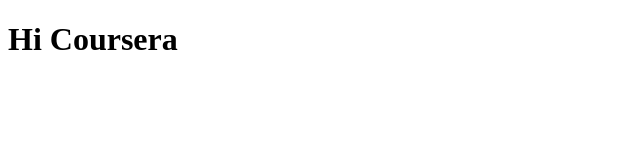
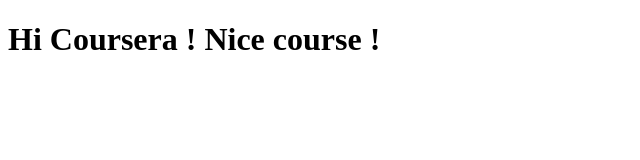
Before and after one commit to yash-chaudhari/coursera-test, a plain HTML site: page site/index.html in a window 1280 px wide. Shown: the whole page, without its empty margins (0-640 px from the left). Drawn offline with Linux system fonts and the light colour scheme.

Commit message:
Small addition to our page content.

```diff
--- a/site/index.html
+++ b/site/index.html
@@ -4,6 +4,6 @@
 	<title>Hello Coursera</title>
 </head>
 <body>
-<h1>Hi Coursera</h1>
+<h1>Hi Coursera ! Nice course !</h1>
 </body>
 </html>
```
